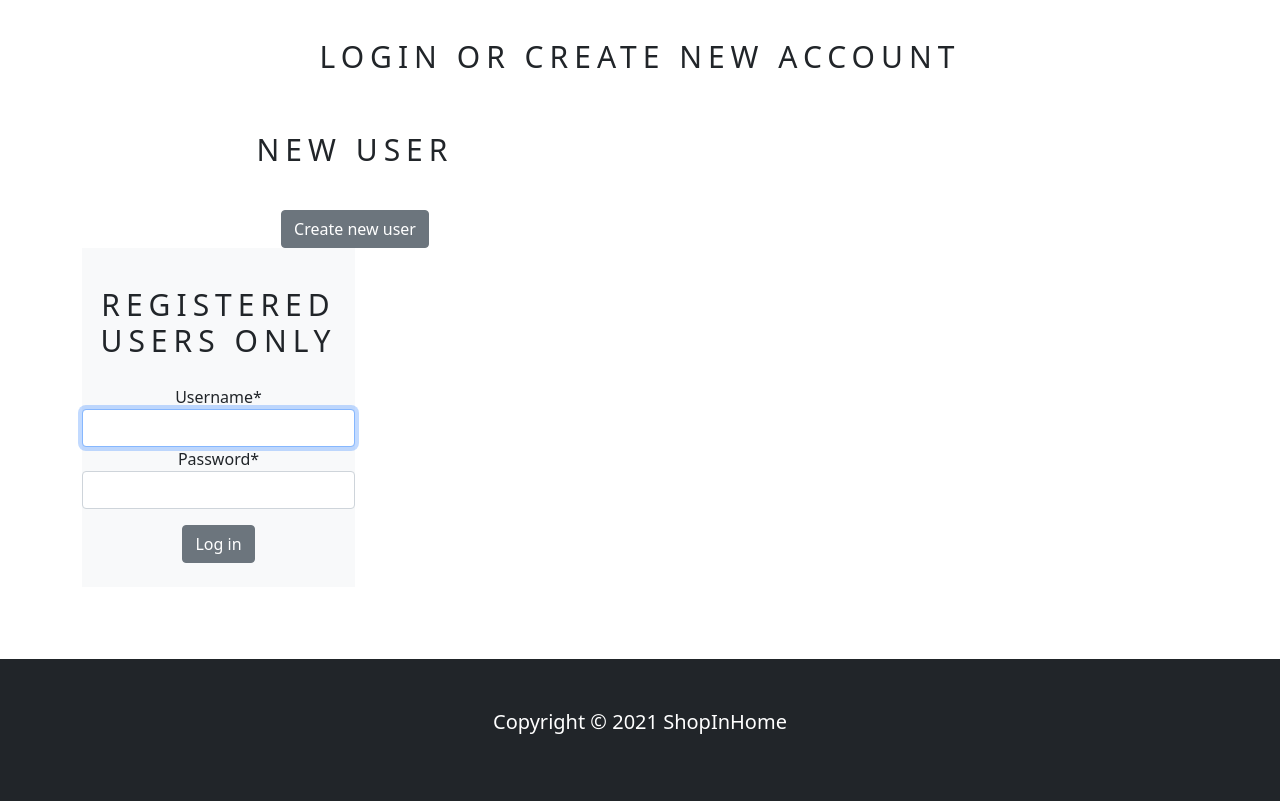
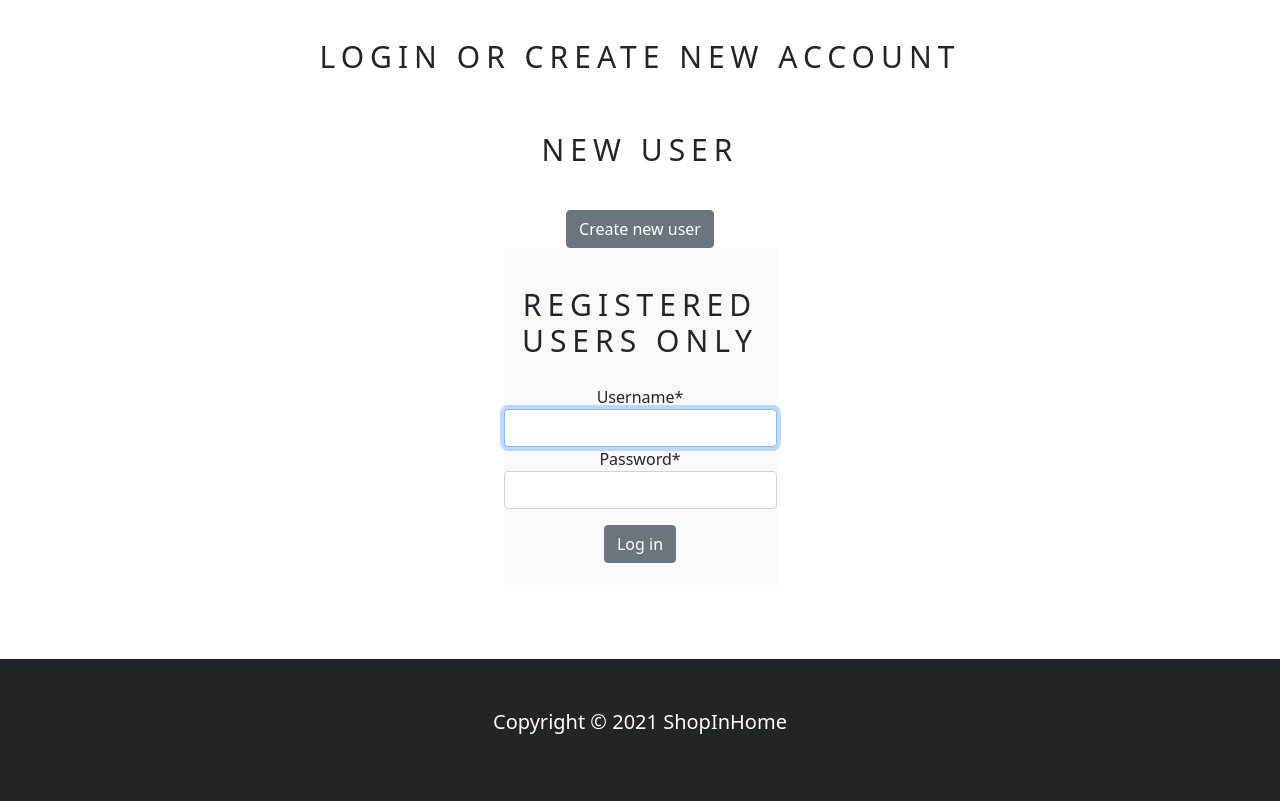
Before and after one commit to Sergey-sg/Ecommerce-project, a Django app: page /account/login/ in a window 1280 px wide. Shown: the part 80-881 px from the top of the page. Run offline with Django 3.2, Linux system fonts and the light colour scheme; data that the repository does not hold is empty; some libraries are stand-ins or nearby versions.

Commit message:
finish project

```diff
--- a/shop/templates/login.html
+++ b/shop/templates/login.html
@@ -11,15 +11,14 @@
             Login or create new account
         </h1>
         <div class="row">
-            <div class="col-12 col-sm-12 col-lg-6 text-center custom-div">
+            <div class="col-12 col-sm-12 col-lg-6 text-center custom-div" style="margin-left: auto; margin-right: auto;">
                 <br>
                 <h2 class="product_title">
                     New user
                 </h2>
                 <br>
                 <a href="{% url 'signup' %}" class="btn btn-secondary">Create new user</a>
-                <br>
-            <div class="col-12 col-sm-12 col-md-12 col-lg-6 bg-light">
+                <div class="col-12 col-sm-12 col-md-12 col-lg-6 bg-light" style="margin-left: auto; margin-right: auto;">
                     <div>
                         <br>
                         <h2 class="product_title">
```
Lines whose indentation alone changed are shown as unchanged.
